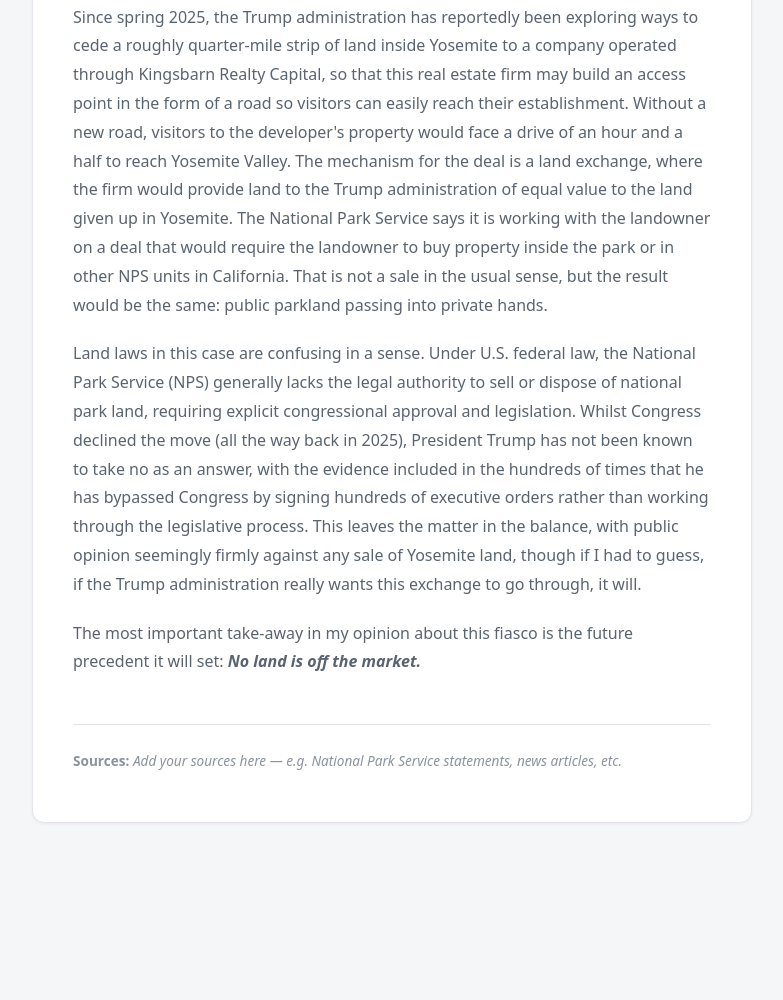
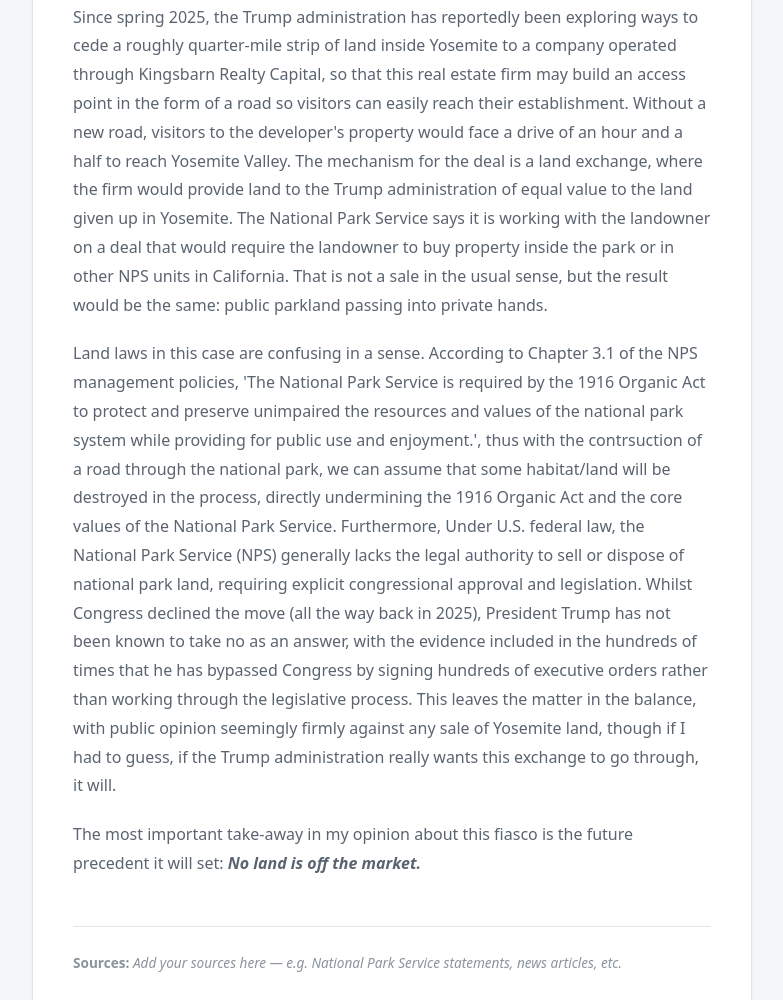
Before and after one commit to jontyrowland490-source/Economics-Explore, a plain HTML site: page posts/b1.html in a window 1280 px wide. Shown: the part 398-1398 px from the top of the page, without its empty margins (248-1031 px from the left). Before the commit the page ends 1253 px from the top, so only its background shows below. Drawn offline with Linux system fonts and the light colour scheme.

Commit message:
Update b1.html

```diff
--- a/posts/b1.html
+++ b/posts/b1.html
@@ -118,7 +118,7 @@
     </p>
 
     <p>
-      Land laws in this case are confusing in a sense. Under U.S. federal law, the
+      Land laws in this case are confusing in a sense. According to Chapter 3.1 of the NPS management policies, 'The National Park Service is required by the 1916 Organic Act to protect and preserve unimpaired the resources and values of the national park system while providing for public use and enjoyment.', thus with the contrsuction of a road through the national park, we can assume that some habitat/land will be destroyed in the process, directly undermining the 1916 Organic Act and the core values of the National Park Service. Furthermore, Under U.S. federal law, the
       National Park Service (NPS) generally lacks the legal authority to sell or
       dispose of national park land, requiring explicit congressional approval and
       legislation. Whilst Congress declined the move (all the way back in 2025),
```
